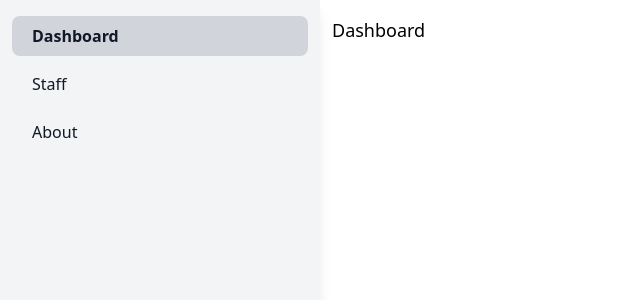
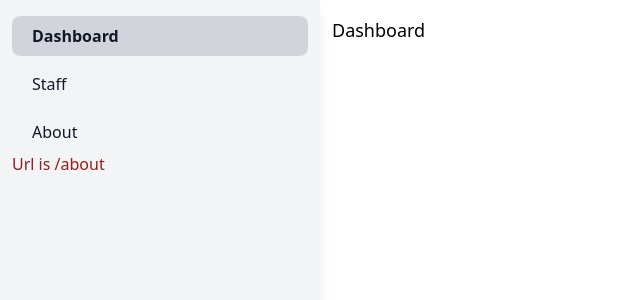
Before and after one commit to nhannm-vn/REACT_DIVIDE_ROUTER, a React (Create React App) app: page / in a window 1280 px wide. Shown: the top 300 px of the page, without its empty margins (0-640 px from the left). Built offline with nearby package versions, Linux system fonts and the light colour scheme.

Commit message:
update route

```diff
--- a/src/layouts/MainLayout/MainLayout.tsx
+++ b/src/layouts/MainLayout/MainLayout.tsx
@@ -1,9 +1,17 @@
 import React from 'react'
-import { NavLink, Route, Routes } from 'react-router-dom'
+import { NavLink, Route, Routes, useLocation } from 'react-router-dom'
 
 interface Props {
   children?: React.ReactNode
 }
+
+const ExtraContent = () => {
+  // Muỗn log được location thì dùng hook có tên useLocation
+  const location = useLocation()
+  console.log(location)
+  return <div className='text-red-800'>Url is /about</div>
+}
+
 export default function MainLayout({ children }: Props) {
   return (
     <div className='grid min-h-screen grid-cols-4'>
@@ -59,8 +67,8 @@ export default function MainLayout({ children }: Props) {
               </NavLink>
             </li>
           </ul>
-          <Routes>
-            <Route path='/about' element={<div>Url is /about</div>} />
+          <Routes location='/about'>
+            <Route path='/about' element={<ExtraContent />} />
           </Routes>
         </div>
       </aside>
```
